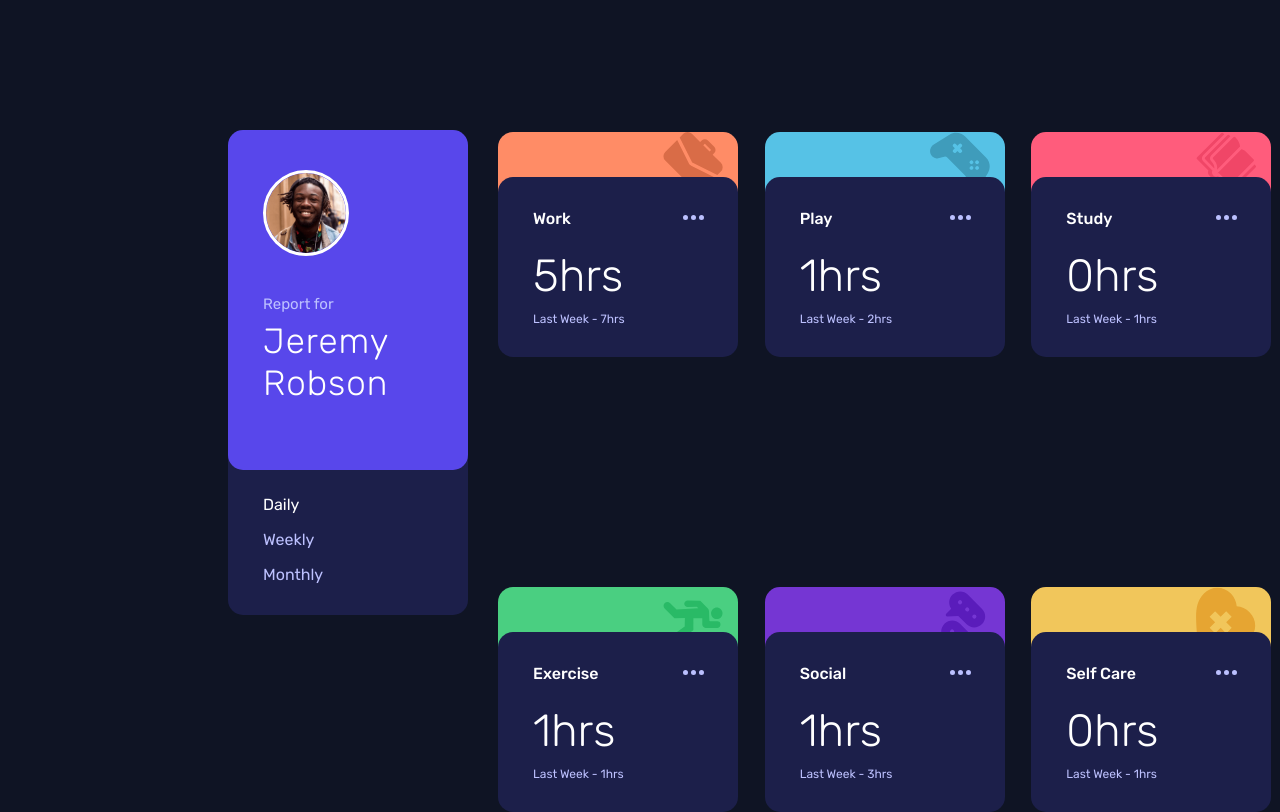
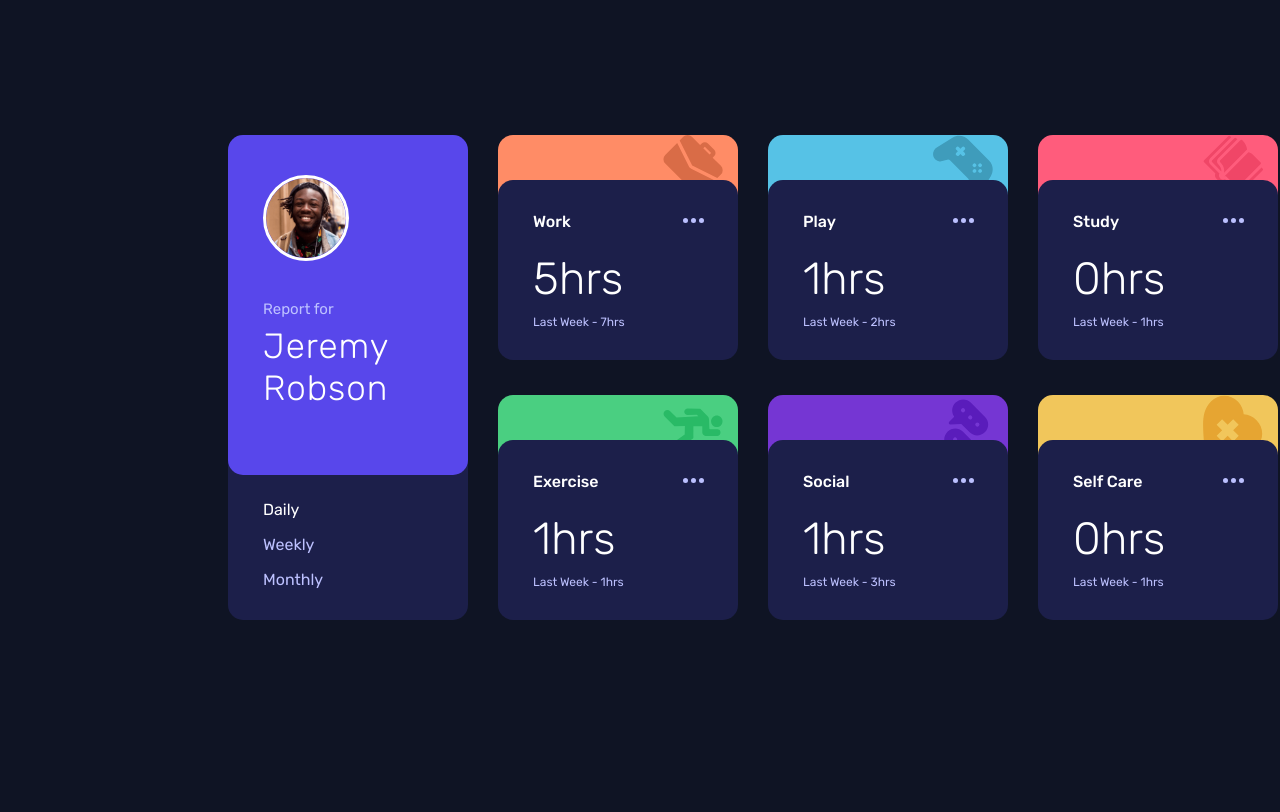
Before and after one commit to ThisumiSamarasekara/Time-tracking-dashboard, a React (Create React App) app: page / in a window 1280 px wide. Built offline with nearby package versions, Linux system fonts and the light colour scheme.

Commit message:
Updating App.js & App.css

```diff
--- a/src/App.css
+++ b/src/App.css
@@ -1,11 +1,15 @@
+.profile_activities {
+  margin-top: 280px;
+}
+
 .activity {
-  width: 800px;
-  /* height: 800px; */
+  width: 780px;
   margin-left: 490px;
-  margin-top: -758px;
+  margin-top: -485px;
 }
 
 .set1 {
   display: grid;
-  grid-template-columns: repeat(3, 1fr);
+  grid-template-columns: repeat(3, 0fr);
+  gap: 80px 30px;
 }
--- a/src/App.js
+++ b/src/App.js
@@ -13,6 +13,7 @@ import PlayIcon6 from "../src/images/icon-self-care.svg";
 function App() {
   return (
     <div className="App">
+      <div className="profile_activities">
         <div className="profile">
           <Profile />
         </div>
@@ -57,6 +58,7 @@ function App() {
           </div>
         </div>
       </div>
+    </div>
   );
 }
 
--- a/src/components/Profile/Profile.css
+++ b/src/components/Profile/Profile.css
@@ -56,7 +56,6 @@
 }
 
 .main_container {
-  margin-top: 275px;
   position: relative;
 }
 
```
Lines whose indentation alone changed are shown as unchanged.
